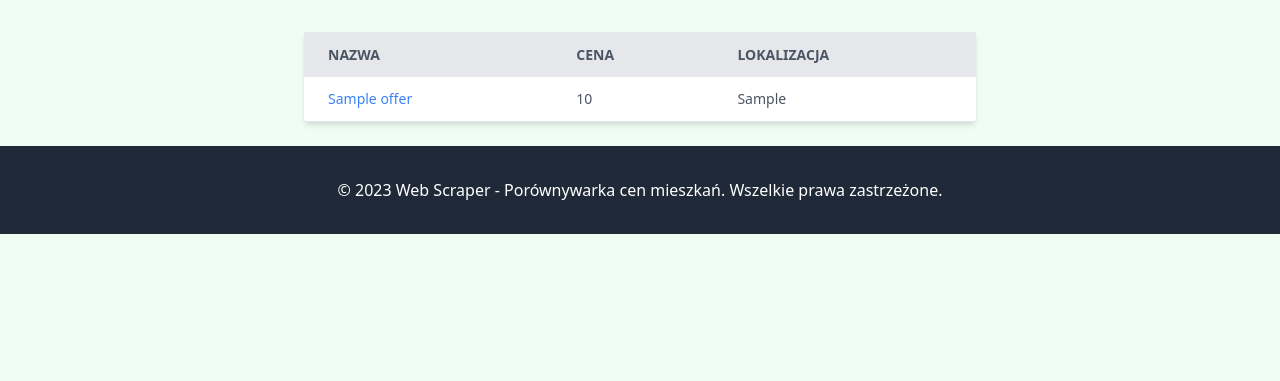
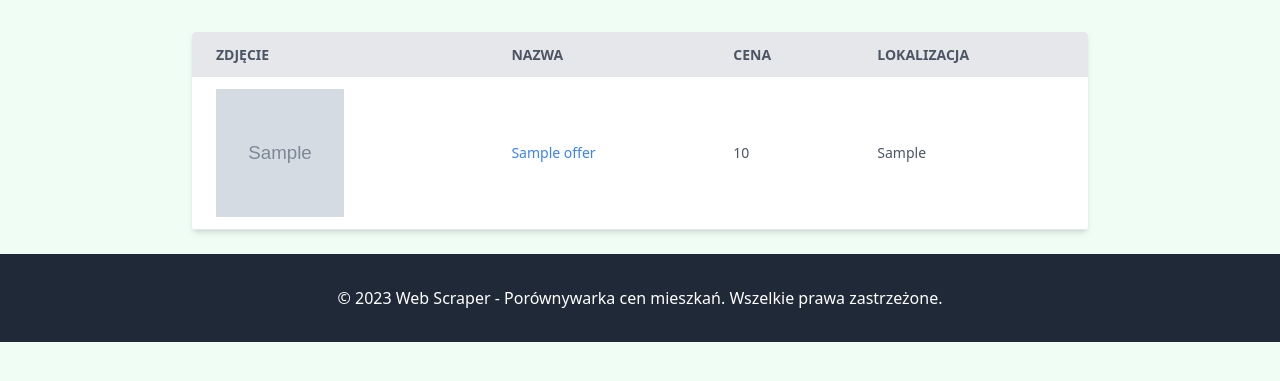
Before and after one commit to DawidMlynarski/REScraper, a Django app: template REScraper/templates/offers.html in a window 1280 px wide. Shown: the part 60-441 px from the top of the page. Run offline with Django 5.2, Linux system fonts and the light colour scheme; the template is opened without the code that fills it: most values are stand-ins (such as "Sample title", 1, 10 or a date in 2020); grey boxes marked "Sample" are stand-in pictures; style sheets or scripts are compiled from the project's sources; some libraries are stand-ins or nearby versions.

Commit message:
Pictures added

```diff
--- a/REScraper/REScraper/forms.py
+++ b/REScraper/REScraper/forms.py
@@ -8,9 +8,10 @@ class SearchForm(forms.Form):
     area = forms.DecimalField(label='Metraż', required=False)
     price_per_sqm = forms.DecimalField(label='Cena za metr kwadratowy', required=False)
     sorting_choices = [
-        ('cena_rosnaco', 'Cena rosnąco'),
-        ('cena_malejaco', 'Cena malejąco'),
+        ('filter_float_price:asc', 'Cena rosnąco'),
+        ('filter_float_price:desc', 'Cena malejąco'),
         ('domyslne', 'Domyślne'),
+        ('created_at:desc', 'Najnowsze'),
     ]
     sorting = forms.ChoiceField(label='Sortowanie', choices=sorting_choices, initial='domyslne')
 
--- a/REScraper/REScraper/views.py
+++ b/REScraper/REScraper/views.py
@@ -18,7 +18,7 @@ def search(request):
             number_of_rooms = form.cleaned_data['number_of_rooms']
 
             # Wywołaj funkcję do scrapowania stron
-            offers_data = scrape_multiple_pages(1,2,location, price, keyword, area, price_per_sqm, sorting,transaction,number_of_rooms)
+            offers_data = scrape_multiple_pages(1,5,location, price, keyword, area, price_per_sqm, sorting,transaction,number_of_rooms)
 
             # Przekazanie danych do szablonu HTML
             return render(request, 'offers.html', {'offers_data': offers_data})
--- a/REScraper/templates/offers.html
+++ b/REScraper/templates/offers.html
@@ -3,14 +3,15 @@
 {% extends "_base.html" %}
 
 {% block content %}
-<div class="max-w-2xl mx-auto mt-8">
+<div class="max-w-4xl mx-auto mt-8">
 
     <!-- Tabelka do wyświetlania wyników -->
-    <div class="bg-white shadow-md rounded my-6">
-        <table class="min-w-max w-full table-auto">
+    <div class="bg-white shadow-md rounded my-6 overflow-x-auto">
+        <table class="min-w-full table-auto">
             <thead>
                 <tr class="bg-gray-200 text-gray-600 uppercase text-sm leading-normal">
 
+                    <th class="py-3 px-6 text-left">Zdjęcie</th>
                     <th class="py-3 px-6 text-left">Nazwa</th>
                     <th class="py-3 px-6 text-left">Cena</th>
                     <th class="py-3 px-6 text-left">Lokalizacja</th>
@@ -20,19 +21,18 @@
             <tbody class="text-gray-600 text-sm font-light">
 
                     <!-- Wyświetlanie danych w tabeli -->
-                    {% for title, price, location_of_offer, link in offers_data %}
+                    {% for title, price, location_of_offer, link,image_url in offers_data %}
                     <tr class="border-b border-gray-200 hover:bg-gray-100">
-                    <!--
 
-                        <td class="py-3 px-6 text-left whitespace-nowrap">
-                            <img src="{{ image_url }}" alt="Zdjęcie oferty" class="w-16 h-16">
+                        <td class="py-3 px-6 text-left">
+                            <img src="{{ image_url }}" alt="Zdjęcie oferty" class="w-32 h-32 object-cover">
                         </td>
-                    -->
-                        <td class="py-3 px-6 text-left whitespace-nowrap">
+
+                        <td class="py-3 px-6 text-left">
                             <a href="{{ link }}" class="text-blue-500 hover:underline" target="_blank">{{ title }}</a>
                         </td>
-                        <td class="py-3 px-6 text-left whitespace-nowrap">{{ price }}</td>
-                        <td class="py-3 px-6 text-left whitespace-nowrap">{{ location_of_offer }}</td>
+                        <td class="py-3 px-6 text-left">{{ price }}</td>
+                        <td class="py-3 px-6 text-left">{{ location_of_offer }}</td>
                     </tr>
                     {% endfor %}
 
```
Also changed, not shown: REScraper/REScraper/scraper/mieszkania.py (+11 -8 lines).
